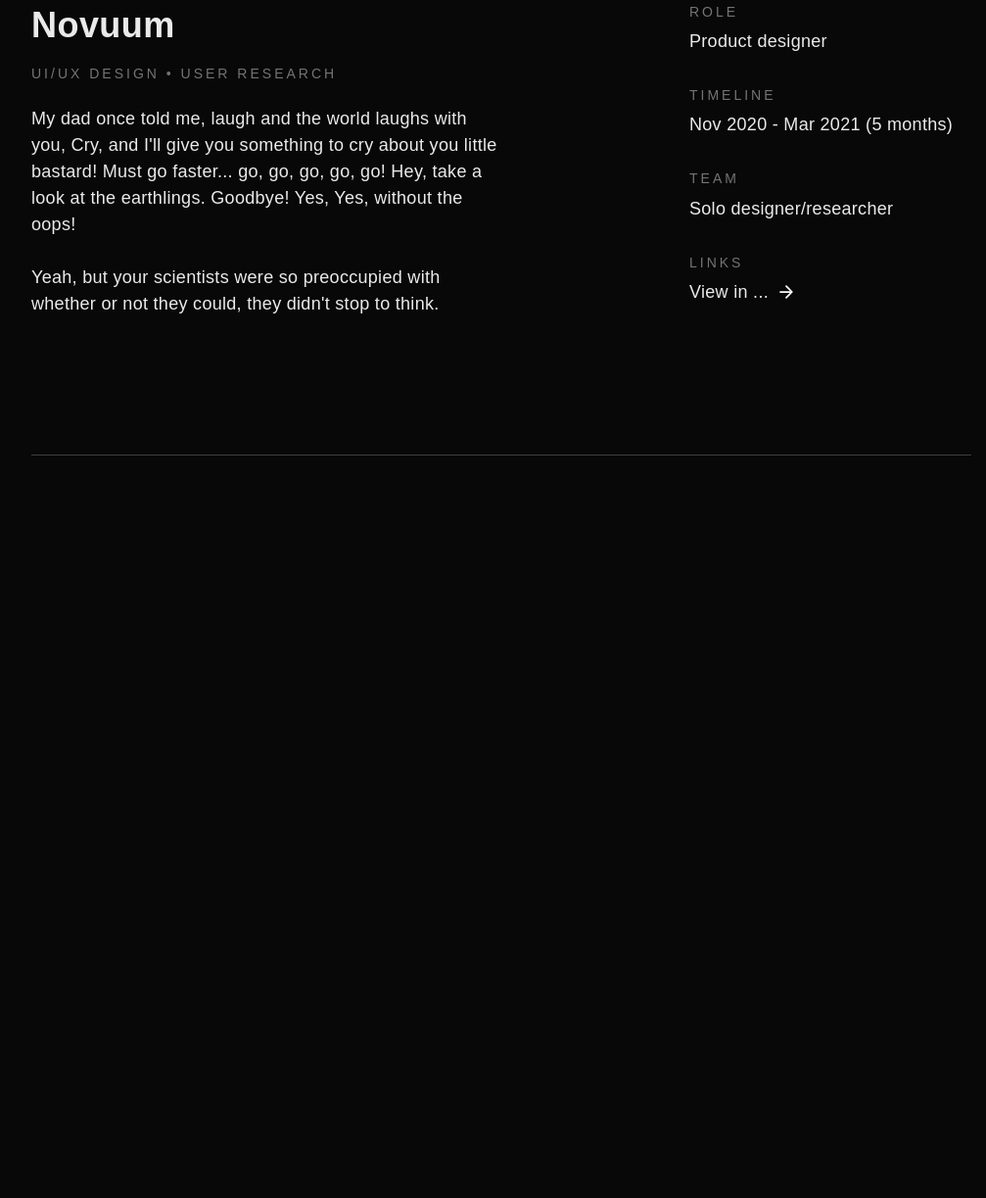
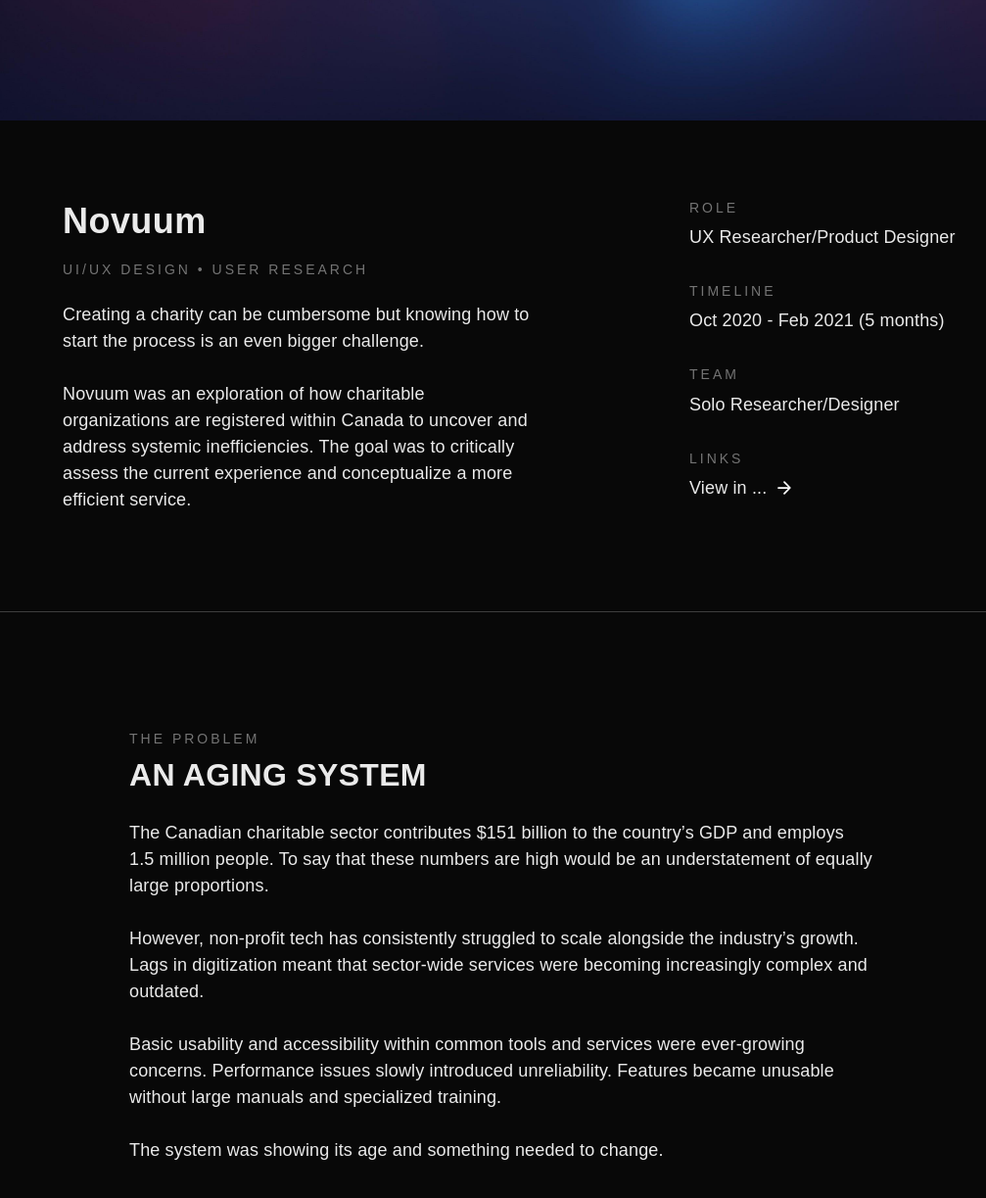
Before and after one commit to flakyllama/portfolio, a Gatsby site: page /project in a window 1280 px wide. Shown: the part 757-1980 px from the top of the page at 98% size, without its empty margins (128-1135 px from the left). Before the commit the page ends 1582 px from the top, so only its background shows below. Built offline with nearby package versions, Linux system fonts and the light colour scheme; Gatsby itself is replaced by a stand-in of ours.

Commit message:
Added first look of body in project page and cleaned up margins for headings

```diff
--- a/src/pages/about.js
+++ b/src/pages/about.js
@@ -20,6 +20,7 @@
                         <div className="about-bio-content">
                             <h4 className="about-bio-title">Hey there <span role="img" aria-label="waving hand">👋</span> I'm Fardeen, a product designer from
                                 Toronto<span className="dot-colored">.</span></h4>
+                            <div className="about-bio-body">
                                 <p>Ever since I was a child, I had an insatiable hunger for knowledge. I wanted to learn everything about everything and nothing could
                                     stop me. I can still recall the nights I was under the blankets, perched over encyclopedias with a flashlight in my hand.</p>
                                 <p>The quest for knowledge is one that I still pursue. Whether I’m watching a movie and trying to understand why a scene was crafted
@@ -27,7 +28,7 @@
                                 <p>The endless curiosity eventually led me to the&nbsp;
                                     <InlineLink link="https://uwaterloo.ca/" link_text="University of Waterloo" destination="uwaterloo.ca" />
                                     , where I graduated from with a degree in Biology, along with specializations in Bioinformatics, Psychology and Entrepreneurship.</p>
-                            <p>Studying science taught me to be analytical and purposeful with my process and while it wasn't clear immediately, it had also
+                                <p>Studying science taught me to be analytical and purposeful with my process and while it wasn't clear immediately, it also
                                     introduced me to the world of design. Hours of learning about biological principles, such as&nbsp;
                                     <InlineLink link="https://www.cracked.com/article_20368_the-6-coolest-survival-traits-designed-by-evolution.html"
                                     link_text="how evolution guides complexity" destination="cracked.com" />, led to an appreciation for design in its most natural form.</p>
@@ -41,6 +42,7 @@
                                     love; I'd never pass on the opportunity to pick up popcorn and binge through a couple of movies. I also enjoy playing squash
                                     with friends and figuring out how my camera works.</p>
                             </div>
+                        </div>
                     </section>
             </div>
             <Footer />
--- a/src/pages/index.js
+++ b/src/pages/index.js
@@ -40,7 +40,7 @@
               <div className="landing-project-description">
                 <img className="landing-project-icon-device" src={IconDesktop} />
                 <h1 className="landing-project-title">Novuum</h1>
-                <p className="landing-project-body">Simplify the incorporation process for charities/non-profits in North America.</p>
+                <p className="landing-project-body">Exploring how Canadian non-profits can register for charitable status more efficiently.</p>
                 <a className="landing-project-link">
                   <p className="landing-project-link-text">Learn more</p>
                   <img className="landing-project-link-arrow" src={ArrowRight} alt="right arrow" />
--- a/src/pages/project.js
+++ b/src/pages/project.js
@@ -17,30 +17,29 @@
                 <section className="project-hero">
                     <div className="hero-image project-hero-image fadeInUp" />
                 </section>
-                <section className="project-content">
+                <section className="project-summary">
                     <div className="project-intro">
                         <div className="project-summary">
                             <h1 className="project-title">Novuum</h1>
                             <p className="project-specializations s1">UI/UX Design • User Research</p>
-                            <p className="project-description">My dad once told me, laugh and the world laughs with you, Cry, and I'll give you something to cry
-                             about you little bastard! Must go faster... go, go, go, go, go! Hey, take a look at the earthlings. Goodbye! Yes, Yes, without the
-                             oops!
+                            <p className="project-description">Creating a charity can be cumbersome but knowing how to start the process is an even bigger challenge.
                              <br />
                              <br />
-                             Yeah, but your scientists were so preoccupied with whether or not they could, they didn't stop to think.</p>
+                             Novuum was an exploration of how charitable organizations are registered within Canada to uncover and address systemic inefficiencies.
+                             The goal was to critically assess the current experience and conceptualize a more efficient service.</p>
                         </div>
                         <div className="project-overview">
                             <div id="project-role" className="project-overview-item">
                                 <p className="project-overview-item-title s1">Role</p>
-                                <p className="project-overview-item-subtitle">Product designer</p>
+                                <p className="project-overview-item-subtitle">UX Researcher/Product Designer</p>
                             </div>
                             <div id="project-timeline" className="project-overview-item">
                                 <p className="project-overview-item-title s1">Timeline</p>
-                                <p className="project-overview-item-subtitle">Nov 2020 - Mar 2021 (5 months)</p>
+                                <p className="project-overview-item-subtitle">Oct 2020 - Feb 2021 (5 months)</p>
                             </div>
                             <div id="project-members" className="project-overview-item">
                                 <p className="project-overview-item-title s1">Team</p>
-                                <p className="project-overview-item-subtitle">Solo designer/researcher</p>
+                                <p className="project-overview-item-subtitle">Solo Researcher/Designer</p>
                             </div>
                             <div id="project-links" className="project-overview-item">
                                 <p className="project-overview-item-title s1">Links</p>
@@ -52,7 +51,29 @@
                         </div>
                     </div>
                 </section>
-                <div className="divider-horizontal-md" />
+                <div className="divider-horizontal-lg" />
+                <section className="project-content">
+                    <div className="project-section-details">
+                        <p className="project-section-title s1">The problem</p>
+                        <h2 className="project-section-subtitle">An Aging System</h2>
+                    </div>
+                    <div className="project-section-text">
+                        <p className="project-section-text-body">The Canadian charitable sector contributes $151 billion to the country’s GDP and employs 1.5
+                            million people. To say that these numbers are high would be an understatement of equally large proportions.
+                            <br />
+                            <br />
+                            However, non-profit tech has consistently struggled to scale alongside the industry’s growth. Lags in digitization meant that
+                            sector-wide services were becoming increasingly complex and outdated.
+                            <br />
+                            <br />
+                            Basic usability and accessibility within common tools and services were ever-growing concerns. Performance issues slowly introduced
+                            unreliability. Features became unusable without large manuals and specialized training.
+                            <br />
+                            <br />
+                            The system was showing its age and something needed to change.
+                        </p>
+                    </div>
+                </section>
             </div>
         </body>
     </html>
--- a/src/styles/about.scss
+++ b/src/styles/about.scss
@@ -27,6 +27,11 @@
       margin: 0 auto 24px auto;
       max-width: 760px;
     }
+
+    .about-bio-body {
+      margin: 0 auto;
+      max-width: 760px;
+    }
   }
 }
 
--- a/src/styles/components.scss
+++ b/src/styles/components.scss
@@ -6,9 +6,10 @@
 // Dividers
 //----------------------------------------
 
-.divider-horizontal-md {
+.divider-horizontal-lg {
   margin: 0 auto 120px auto;
-  width: 960px;
-  height: 1px;
+  border-radius: 20px;
+  width: 1080px;
+  height: 1.5px;
   background-color: $dark-grey;
 }
--- a/src/styles/components/links.scss
+++ b/src/styles/components/links.scss
@@ -89,12 +89,19 @@
   align-items: center;
 
   &:hover {
+    .link-standalone-text {
+      color: $blue;
+    }
+
     .link-standalone-arrow {
+      filter: invert(0.5) sepia(1) saturate(24.5) hue-rotate(184deg)
+        brightness(96%) contrast(100%);
       transform: translateX(8px);
     }
   }
 
   .link-standalone-text {
+    transition: transform 0.3s ease-in-out;
     margin-left: 0px;
     margin-bottom: 0px;
     margin-right: 8px;
--- a/src/styles/global.scss
+++ b/src/styles/global.scss
@@ -23,7 +23,6 @@
 
 p {
   margin: 0 auto 32px auto;
-  max-width: 760px;
 }
 
 .hero-image {
--- a/src/styles/modules/type.scss
+++ b/src/styles/modules/type.scss
@@ -21,6 +21,8 @@
 //----------------------------------------
 
 h1 {
+  margin-top: 0px;
+  margin-bottom: 0px;
   font-size: 36px;
   line-height: 1.3;
   font-weight: 600;
@@ -29,6 +31,8 @@
 }
 
 h2 {
+  margin-top: 0px;
+  margin-bottom: 0px;
   font-size: 32px;
   line-height: 1.3;
   font-weight: 600;
@@ -37,6 +41,8 @@
 }
 
 h3 {
+  margin-top: 0px;
+  margin-bottom: 0px;
   font-size: 28px;
   line-height: 1.3;
   font-weight: 600;
@@ -45,6 +51,8 @@
 }
 
 h4 {
+  margin-top: 0px;
+  margin-bottom: 0px;
   font-size: 24px;
   line-height: 1.3;
   font-weight: 600;
@@ -53,6 +61,8 @@
 }
 
 h6 {
+  margin-top: 0px;
+  margin-bottom: 0px;
   font-size: 18px;
   line-height: 1.3;
   font-weight: 400;
@@ -78,5 +88,5 @@
   font-size: 18px;
   line-height: 1.5;
   font-weight: 300;
-  letter-spacing: 0.3px;
+  letter-spacing: 0.15px;
 }
--- a/src/styles/project.scss
+++ b/src/styles/project.scss
@@ -5,6 +5,8 @@
 
 .project-hero {
   .project-hero-image {
+    width: 1080px;
+    height: 720px;
     background-image: url('../images/test.jpg');
     background-size: cover;
     background-repeat: no-repeat;
@@ -19,15 +21,15 @@
   overflow-x: hidden;
   margin-bottom: 240px;
 
-  .project-content {
+  .project-summary {
     margin: auto;
     max-width: 960px;
+    margin-bottom: 80px;
 
     .project-intro {
       display: flex;
       justify-content: space-between;
       margin-top: 0px;
-      margin-bottom: 120px;
 
       .project-summary {
         margin-top: 0px;
@@ -37,7 +39,6 @@
         text-align: left;
 
         .project-title {
-          margin-top: 0px;
           margin-bottom: 16px;
         }
 
@@ -75,4 +76,41 @@
       }
     }
   }
+
+  // Write-up section
+  //----------------------------------------
+
+  .project-content {
+    margin: 0 auto;
+    max-width: 760px;
+
+    .project-section-details {
+      margin-bottom: 24px;
+
+      .project-section-title {
+        margin-bottom: 8px;
+        text-transform: uppercase;
+        color: $grey;
+      }
+
+      .project-section-subtitle {
+        text-transform: uppercase;
+      }
+    }
+
+    .project-section-text {
+      margin-bottom: 120px;
+
+      .project-section-text-body {
+        margin-bottom: 0px;
+      }
+    }
+  }
 }
+
+// Section divider
+//----------------------------------------
+
+.divider-horizontal-lg {
+  margin-bottom: 120px;
+}
```
Lines whose indentation alone changed are shown as unchanged.
